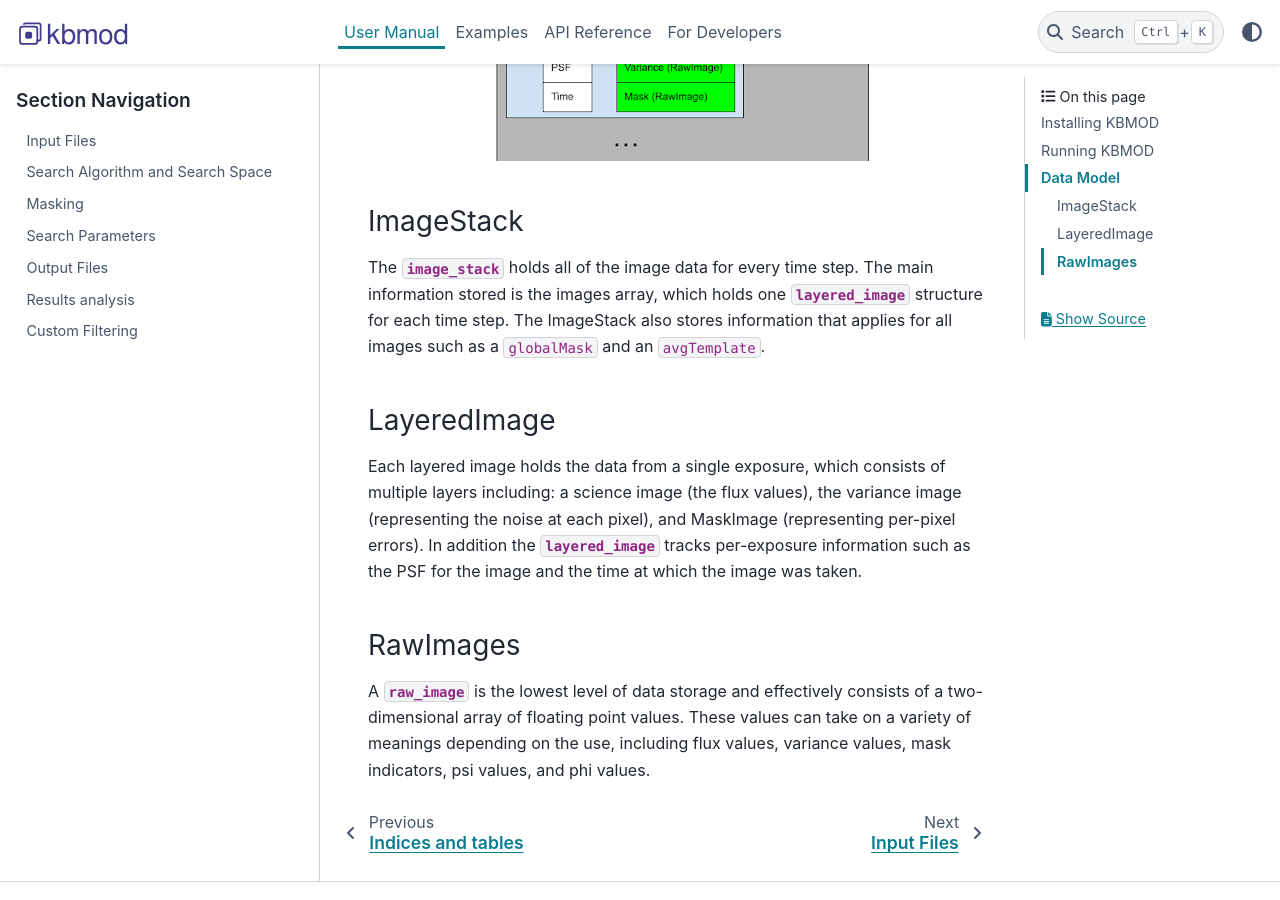
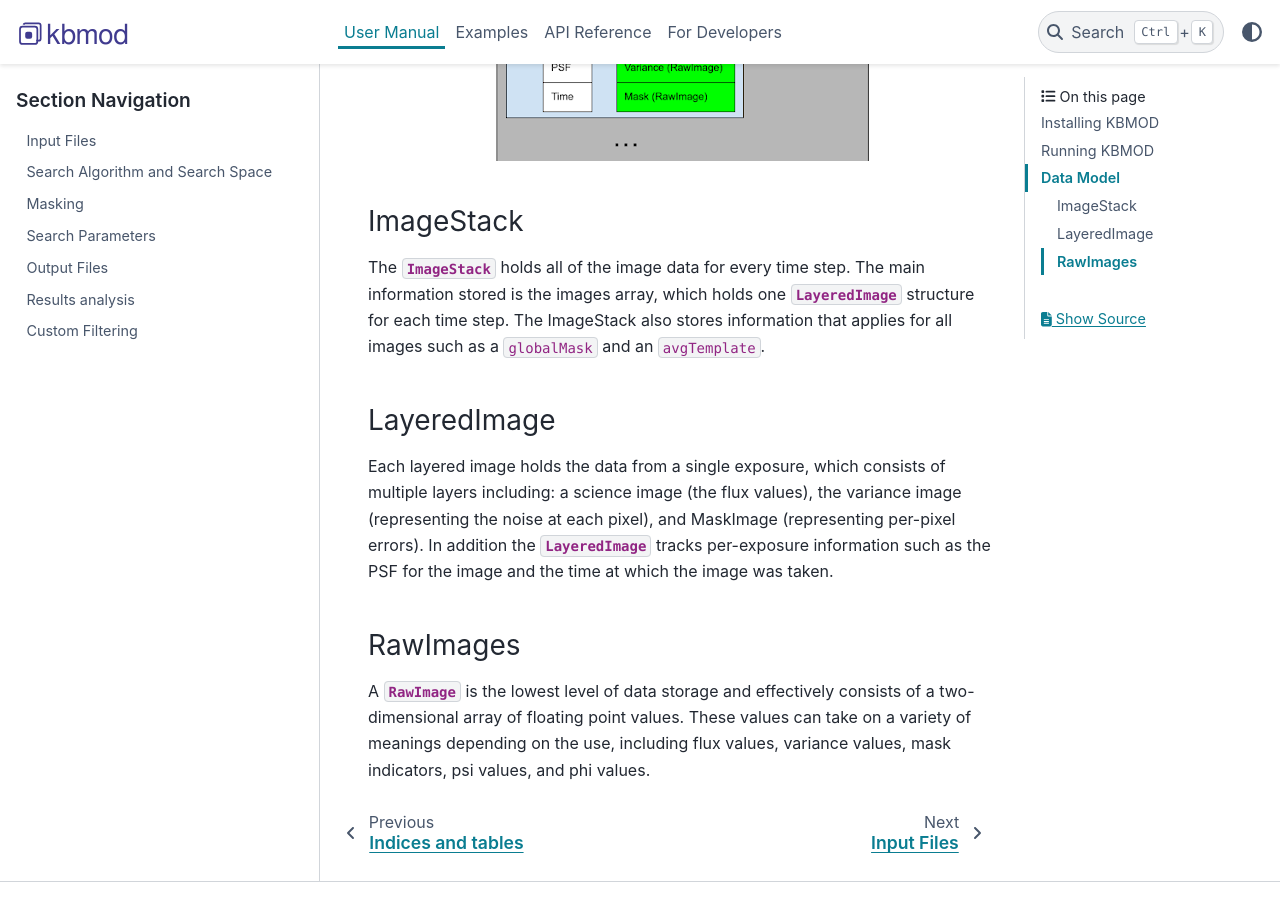
Before and after one commit to dirac-institute/kbmod, a Sphinx documentation site: the page built from docs/source/user_manual/index.rst, in a window 1280 px wide and 900 px high, scrolled down 2295 px. Built offline with Sphinx 7.4.7 and the PyData theme 0.15.4, drawn with Linux system fonts in a browser that asks for light colours; pages that are not in the unit, such as notebooks, are missing from menus.

Commit message:
Update README and documentation references to RawImage, LayeredImage, ImageStack and StackSearch.

```diff
--- a/docs/source/user_manual/index.rst
+++ b/docs/source/user_manual/index.rst
@@ -77,16 +77,16 @@ KBMOD uses an hierarchy of three nested data structures to store the image data
 ImageStack
 __________
 
-The :py:class:`~kbmod.search.image_stack` holds all of the image data for every time step. The main information stored is the images array, which holds one :py:class:`~kbmod.search.layered_image` structure for each time step. The ImageStack also stores information that applies for all images such as a ``globalMask`` and an ``avgTemplate``.
+The :py:class:`~kbmod.search.ImageStack` holds all of the image data for every time step. The main information stored is the images array, which holds one :py:class:`~kbmod.search.LayeredImage` structure for each time step. The ImageStack also stores information that applies for all images such as a ``globalMask`` and an ``avgTemplate``.
 
 
 LayeredImage
 ____________
 
-Each layered image holds the data from a single exposure, which consists of multiple layers including: a science image (the flux values), the variance image (representing the noise at each pixel), and MaskImage (representing per-pixel errors). In addition the :py:class:`~kbmod.search.layered_image` tracks per-exposure information such as the PSF for the image and the time at which the image was taken.
+Each layered image holds the data from a single exposure, which consists of multiple layers including: a science image (the flux values), the variance image (representing the noise at each pixel), and MaskImage (representing per-pixel errors). In addition the :py:class:`~kbmod.search.LayeredImage` tracks per-exposure information such as the PSF for the image and the time at which the image was taken.
 
 
 RawImages
 _________
 
-A :py:class:`~kbmod.search.raw_image` is the lowest level of data storage and effectively consists of a two-dimensional array of floating point values. These values can take on a variety of meanings depending on the use, including flux values, variance values, mask indicators, psi values, and phi values.
+A :py:class:`~kbmod.search.RawImage` is the lowest level of data storage and effectively consists of a two-dimensional array of floating point values. These values can take on a variety of meanings depending on the use, including flux values, variance values, mask indicators, psi values, and phi values.
```
Also changed, not shown: README.md (+2 -2 lines).
